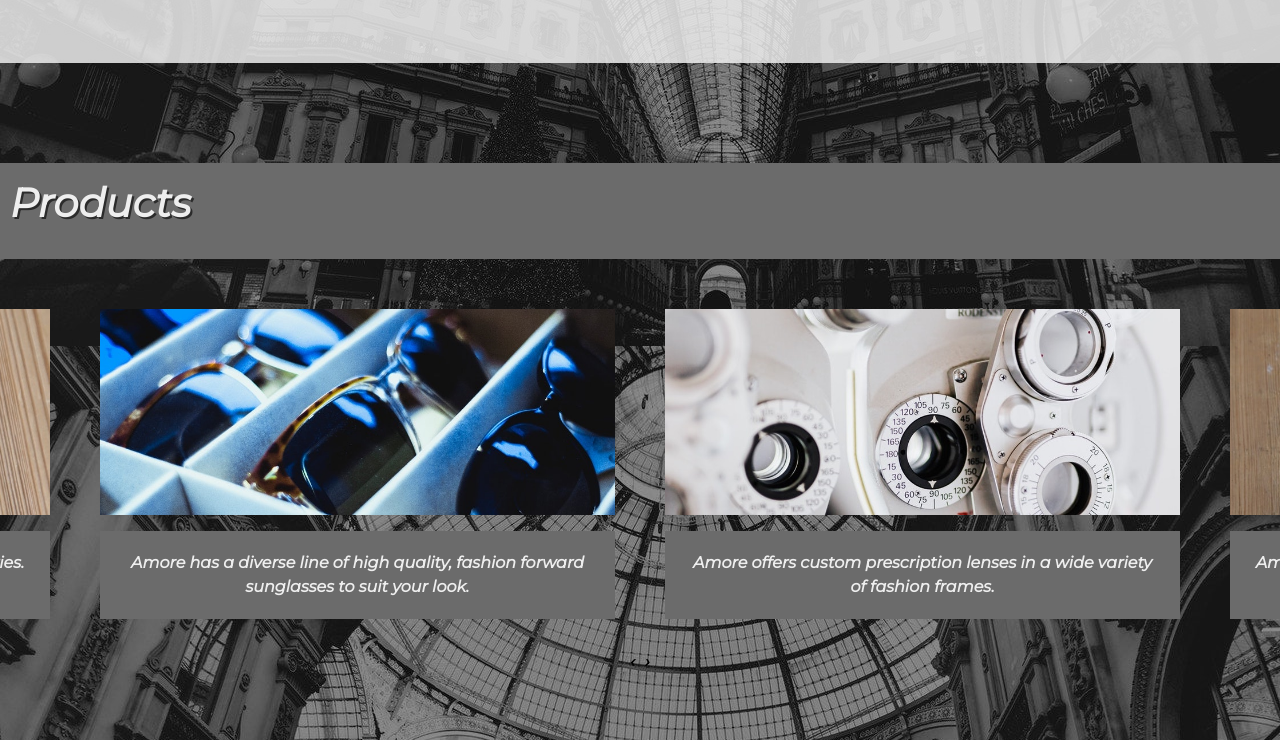
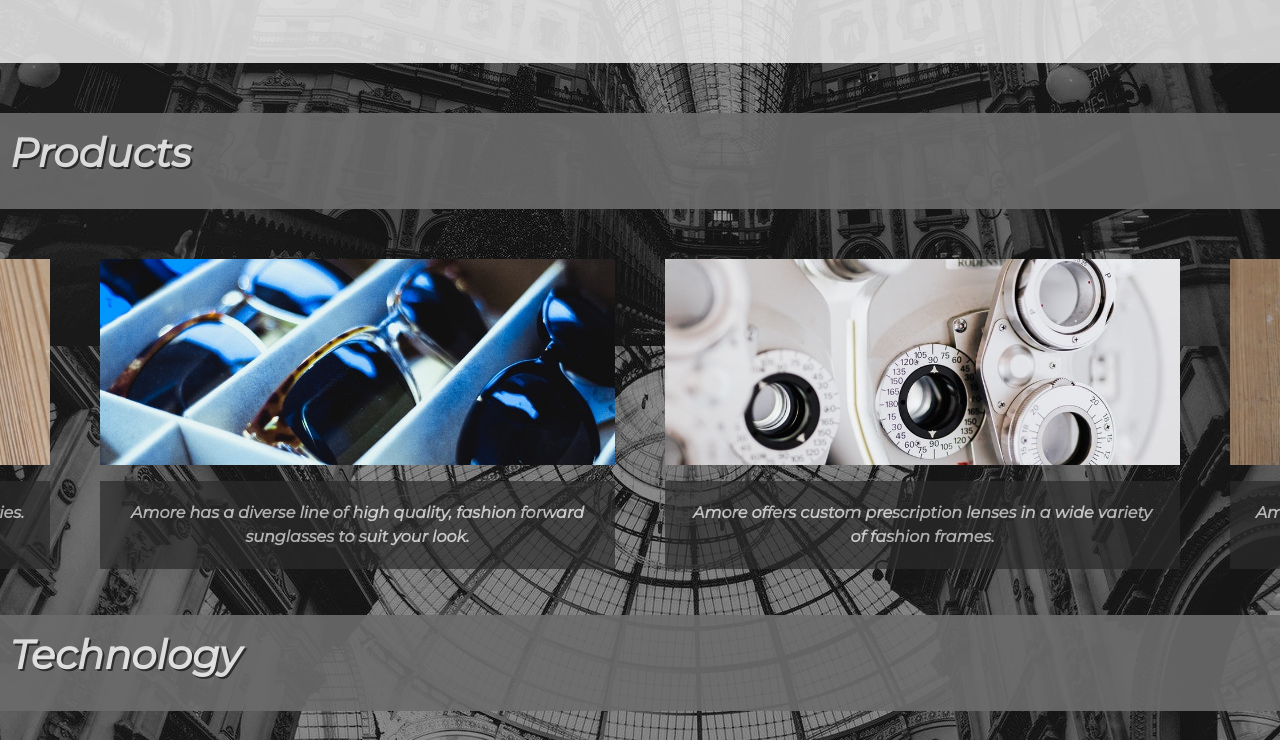
Before and after one commit to keithstewart123/Amore, a plain HTML site: page index.html in a window 1280 px wide. Shown: the part 1380-2120 px from the top of the page. Drawn offline with nearby package versions, Linux system fonts and the light colour scheme.

Commit message:
Change color and opacity of text-boxes, etc.

```diff
--- a/css/style.css
+++ b/css/style.css
@@ -50,7 +50,7 @@ body {
 }
 
 #technologySpot {
-  margin: 80px 0 20px;
+  margin-bottom: 20px;
 }
 
 #productSpot {
@@ -188,13 +188,15 @@ body {
 
 .carText {
   padding: 20px;
-  background-color: #6b6b6b;
+  background-color: #2b2b2b;
+  opacity: .7;
   color: #eeeeee;
 }
 
 .titleBar {
   padding: 10px;
   background-color: #6b6b6b;
+  opacity: .9;
 }
 
 .titleText {
@@ -206,7 +208,7 @@ body {
 }
 
 .proTech {
-  padding: 100px 0 80px;
+  padding-top: 50px;
 }
 
 .owl-carousel .owl-wrapper {
--- a/js/script.js
+++ b/js/script.js
@@ -80,7 +80,7 @@ $('.owl-new').owlCarousel({
     loop: true,
     rtl: false,
     margin:50,
-    nav:true,
+    nav:false,
     dots: false,
     stagePadding: 100,
     responsive:{
```
